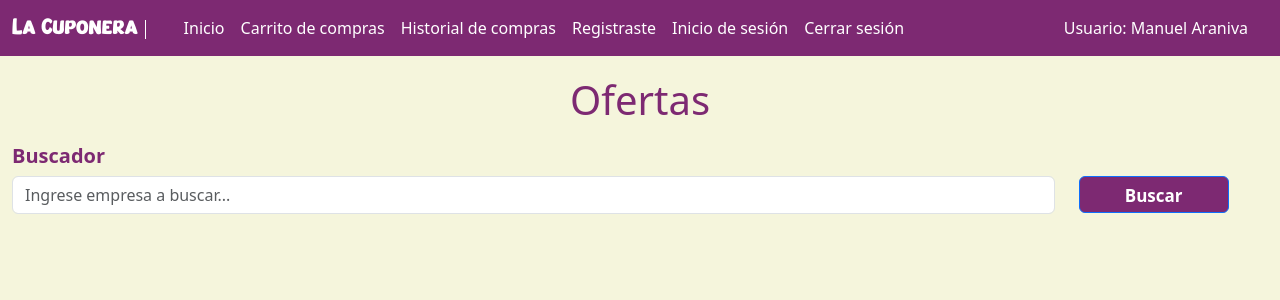
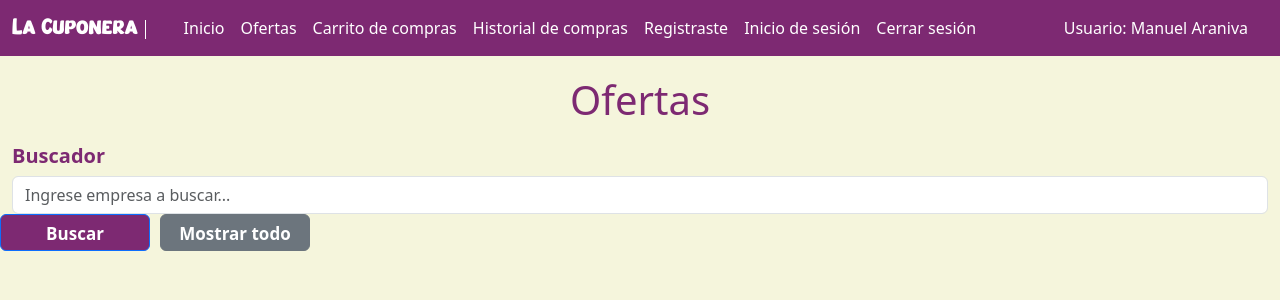
Before and after one commit to Araniva27/LaCuponera, a PHP site: page /View/offers.php in a window 1280 px wide. Shown: the top 300 px of the page. Run offline with PHP 8.4, Linux system fonts and the light colour scheme; the template is opened without the code that fills it, so the values that code supplies are empty.

Commit message:
Carga de ofertas y ajuste de detalles
Co-Authored-By: Araniva27 <35879343+Araniva27@users.noreply.github.com>

```diff
--- a/Model/offers.php
+++ b/Model/offers.php
@@ -7,7 +7,7 @@ class Offers extends Model
 {
     public function get($id=""){
         if($id==""){
-            $query = "SELECT titulo, descripcion, precio, empresa.nombre as Empresa from promocion INNER JOIN empresa on empresa.idEmpresa = promocion.idEmpresa WHERE estadoActivo = 1 AND estadoAprobacion = 1 AND  NOW() >= fechaInicio AND NOW() <= fechaFin";
+            $query = "SELECT titulo, descripcion, precio, empresa.nombre as Empresa, empresa.img as Imagen from promocion INNER JOIN empresa on empresa.idEmpresa = promocion.idEmpresa WHERE estadoActivo = 1 AND estadoAprobacion = 1 AND  NOW() >= fechaInicio AND NOW() <= fechaFin";
             return $this->getQuery($query);
         }else{
             $query = "SELECT * FROM promocion WHERE idPromocion = :idPromocion";
--- a/View/menu.php
+++ b/View/menu.php
@@ -1,6 +1,6 @@
 <nav class="navbar navbar-expand-lg sticky-top" style="background-color: #7D2972;">
     <div class="container-fluid">
-        <a class="navbar-brand listElement" href="index.php" style="font-family: Smack Boom;">La Cuponera |</a>
+        <a class="navbar-brand listElement" href="/LaCuponera/View/index.php" style="font-family: Smack Boom;">La Cuponera |</a>
         <button class="navbar-toggler" type="button" data-bs-toggle="collapse" data-bs-target="#navbarNav" aria-controls="navbarNav" aria-expanded="false" aria-label="Toggle navigation">
             <span class="navbar-toggler-icon"></span>
         </button>
@@ -8,7 +8,10 @@
             <div class="container-fluid">
                 <ul class="navbar-nav list d-flex">
                     <li class="nav-item">
-                        <a class="nav-link listElement" aria-current="page" href="#">Inicio</a>
+                        <a class="nav-link listElement" aria-current="page" href="/LaCuponera/View/index.php">Inicio</a>
+                    </li>
+                    <li class="nav-item">
+                        <a class="nav-link listElement" aria-current="page" href="/LaCuponera/offers/">Ofertas</a>
                     </li>
                     <li class="nav-item">
                         <a class="nav-link listElement" href="#">Carrito de compras</a>
--- a/View/offers.php
+++ b/View/offers.php
@@ -24,30 +24,42 @@
                 <form method="POST" action="#">
                     <h5 style="color: #7D2972; font-weight:bold;">Buscador</h5>
                     <div class="row">
-                        <div class="col-10">
+                        <div class="col-8" style="width: 1300px">
                             <input type="text" class="form-control" aria-label="Sizing example input" aria-describedby="inputGroup-sizing-default" placeholder="Ingrese empresa a buscar...">
                         </div>
-                        <div class="col-2">
+                        <div class="col-2" style="padding:0; width: 160px">
                             <a type="submit" class="btn btn-primary text-center" style="background-color: #7D2972; color : white; height: 37px; width:150px; font-size:17px; font-weight:bold; ">Buscar</a>
+                        </div>
+                        <div class="col-2" style="padding:0">
+                            <a type="submit" class="btn btn-secondary text-center" style="color : white; height: 37px; width:150px; font-size:17px; font-weight:bold; ">Mostrar todo</a>
                         </div>
                     </div>
                 </form>
             </div>
         </div>
+
         <div class="container-fluid" style="margin-top: 20px;">
+            <div class="row">
                 <?php
                     foreach($ofertas as $oferta){
                         echo "
+                        <div class='col-lg-6' style = 'margin-top:15px'>
                             <div class='card'>
                                 <div class='card-body'>
+                                    <div class='row'>
+                                        <div class='col-4'>
+                                            <img src='/LaCuponera/View/assets/img/".$oferta['Imagen']."' class='card-img-top' alt='...' width='200px' height='200px'>
+                                        </div>
+                                        <div class='col-8'>
                                             <h3 class='card-title'>".$oferta['Empresa']."</h3>
                                             <ul>
-                                <li style='font-size: 23px'><b>Título:</b> ".$oferta['titulo']."</li>
+                                                <li style='font-size: 23px'><b>Título de la oferta:</b> ".$oferta['titulo']."</li>
                                                 <li style='font-size: 23px'><b>Descripción:</b> ".$oferta['descripcion']."</li>
                                                 <li style='font-size: 23px'><b>Precio ($):</b> ".$oferta['precio']."</li>
                                             </ul>
-                            <div class='row d-flex  justify-content-center' >
                                             <a type='submit' class='btn btn-primary text-center' style='background-color: #7D2972; color : white; height: 37px; width:150px; font-size:17px; font-weight:bold; '>Seleccionar</a>
+                                        </div>
+                                    </div>
                                 </div>
                             </div>
                         </div>
@@ -57,6 +69,7 @@
 
 
                 ?>
+            </div>
 
         </div>
     </main>
```
Lines whose indentation alone changed are shown as unchanged.
